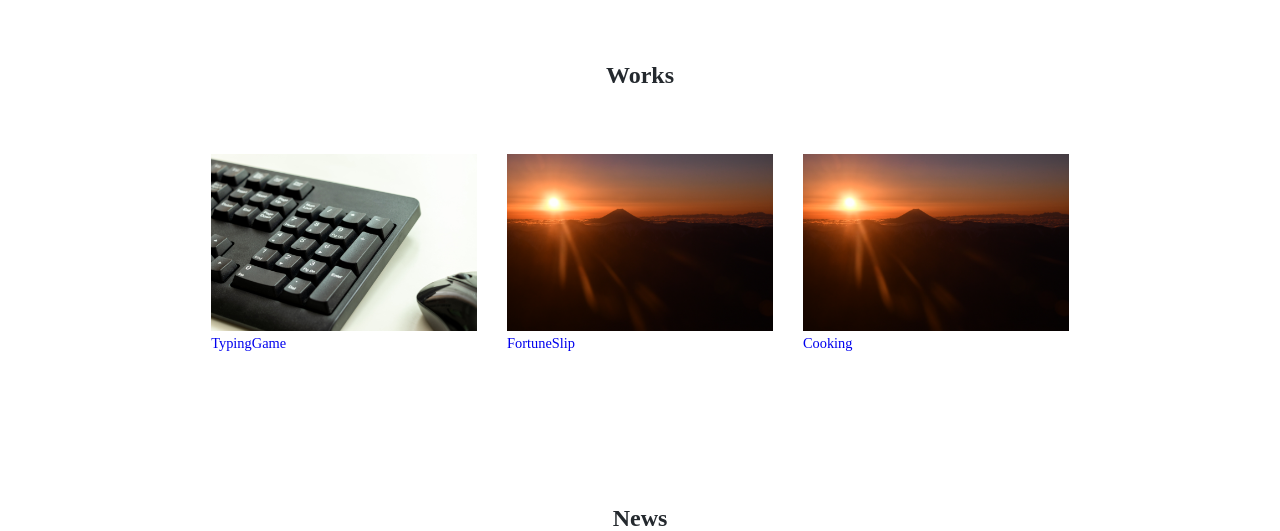
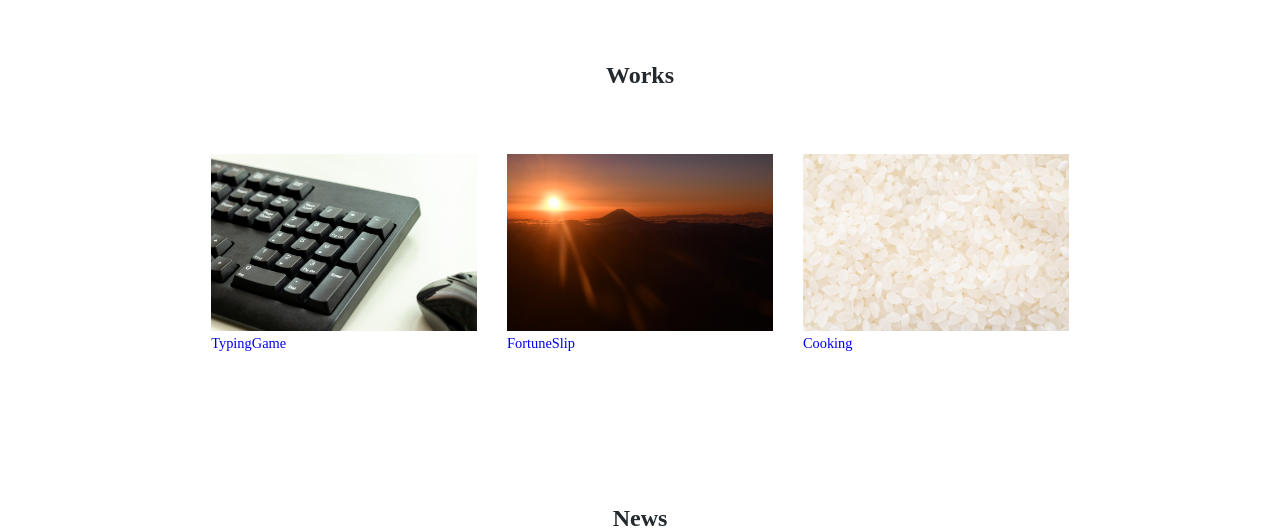
Before and after one commit to haaaaatake/Portforio1, a plain HTML site: page index.html in a window 1280 px wide. Shown: the part 712-1243 px from the top of the page. Drawn offline with Linux system fonts and the light colour scheme; some packages are replaced by stand-ins of ours.

Commit message:
Update index.html

```diff
--- a/index.html
+++ b/index.html
@@ -47,7 +47,7 @@
                         </a>
                     </li>
                     <li><a href="https://haaaaatake.github.io/Cooking/">
-                        <img src="img/fortuneslip.jpg" alt="Cooking">Cooking
+                        <img src="img/Cooking.jpg" alt="Cooking">Cooking
                         </a>
                     </li>
                 </ul>
```
